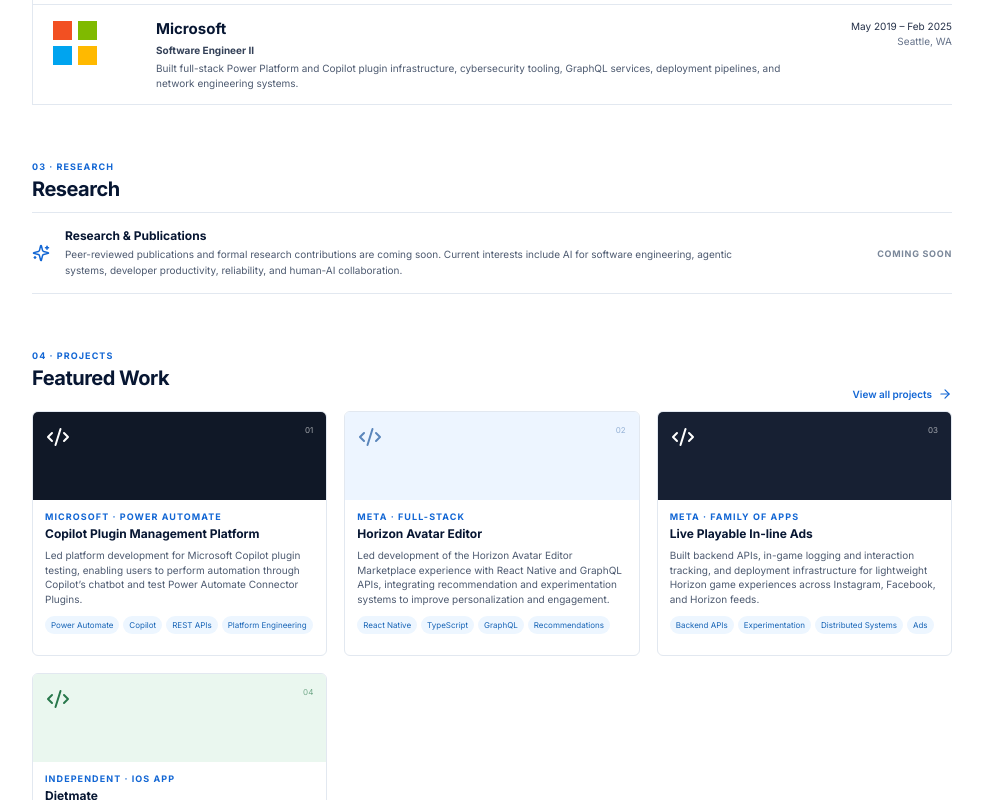
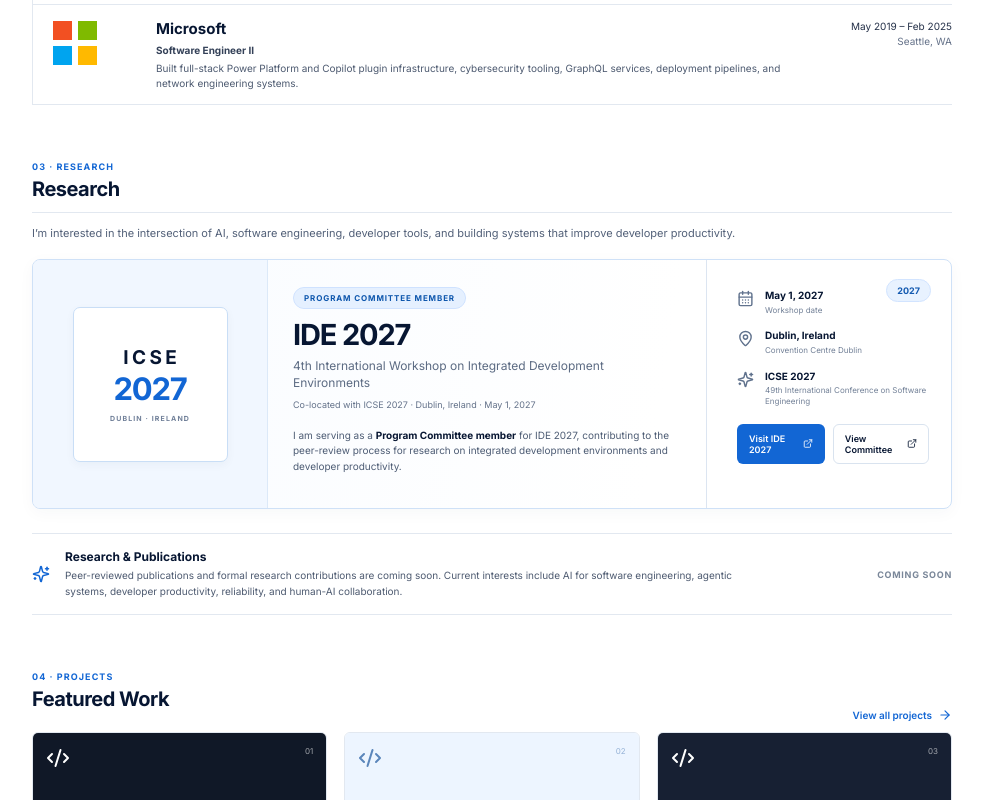
Before and after one commit to asrvstv5/portfolio, a Next.js app: page / in a window 1280 px wide. Shown: the part 860-1660 px from the top of the page, without its empty margins (148-1131 px from the left). Built offline with nearby package versions, Linux system fonts and the light colour scheme.

Commit message:
Add IDE 2027 program committee to research (#4)
* Add IDE 2027 program committee section

* Style IDE 2027 program committee card

```diff
--- a/app/globals.css
+++ b/app/globals.css
@@ -140,6 +140,158 @@
 .research { background: transparent; max-width: 920px; color: var(--text); padding-left: 0; padding-right: 0; }
 .research .section-label { color: var(--blue); }
 .research h2 { color: var(--navy); }
+.research-intro {
+  border-top: 1px solid var(--line);
+  padding: 12px 0 17px;
+  color: #526078;
+  font-size: 11px;
+  line-height: 1.55;
+}
+.committee-card {
+  display: grid;
+  grid-template-columns: 235px 1fr 245px;
+  min-height: 250px;
+  border: 1px solid #cfe1f7;
+  border-radius: 8px;
+  overflow: hidden;
+  background: linear-gradient(100deg, #f8fbff 0%, #ffffff 68%);
+  box-shadow: 0 4px 16px rgba(16, 43, 80, .035);
+  margin-bottom: 24px;
+}
+.committee-identity {
+  display: flex;
+  align-items: center;
+  justify-content: center;
+  padding: 22px;
+  background: #f1f7ff;
+  border-right: 1px solid #dce9f8;
+}
+.committee-mark {
+  width: 155px;
+  height: 155px;
+  border: 1px solid #c9def6;
+  border-radius: 7px;
+  background: white;
+  display: flex;
+  flex-direction: column;
+  align-items: center;
+  justify-content: center;
+  color: var(--navy);
+  box-shadow: 0 3px 10px rgba(16, 43, 80, .04);
+}
+.committee-mark span {
+  font-size: 19px;
+  font-weight: 700;
+  letter-spacing: .18em;
+  margin-left: .18em;
+}
+.committee-mark strong {
+  font-size: 31px;
+  line-height: 1;
+  letter-spacing: -.04em;
+  color: var(--blue);
+  margin-top: 4px;
+}
+.committee-mark small {
+  margin-top: 10px;
+  font-size: 7px;
+  font-weight: 700;
+  letter-spacing: .16em;
+  color: #718099;
+}
+.committee-main {
+  padding: 27px 25px 25px;
+}
+.committee-badge {
+  display: inline-flex;
+  align-items: center;
+  padding: 5px 10px;
+  border-radius: 999px;
+  background: #e5f0ff;
+  border: 1px solid #cfe2ff;
+  color: #0d56ad;
+  font-size: 8px;
+  font-weight: 700;
+  letter-spacing: .11em;
+}
+.committee-main h3 {
+  margin: 11px 0 2px;
+  color: var(--navy);
+  font-size: 29px;
+  line-height: 1;
+  letter-spacing: -.04em;
+}
+.committee-title {
+  margin: 8px 0 6px;
+  color: #5c6b83;
+  font-size: 12px;
+  line-height: 1.45;
+}
+.committee-meta-line {
+  margin: 0;
+  color: #64728a;
+  font-size: 9px;
+}
+.committee-description {
+  margin: 16px 0 0;
+  max-width: 580px;
+  color: #4d5c74;
+  font-size: 10px;
+  line-height: 1.55;
+}
+.committee-description strong { color: var(--navy); }
+.committee-details {
+  position: relative;
+  border-left: 1px solid #dce5f1;
+  padding: 27px 22px 20px 30px;
+}
+.committee-year {
+  position: absolute;
+  top: 19px;
+  right: 20px;
+  padding: 5px 10px;
+  border-radius: 999px;
+  background: #e8f2ff;
+  border: 1px solid #d2e4ff;
+  color: #1259b0;
+  font-size: 9px;
+  font-weight: 700;
+}
+.committee-detail {
+  display: flex;
+  align-items: flex-start;
+  gap: 11px;
+  margin: 2px 0 14px;
+  color: #62728a;
+}
+.committee-detail svg { flex: 0 0 auto; color: #60728d; margin-top: 1px; }
+.committee-detail strong {
+  display: block;
+  color: var(--navy);
+  font-size: 10px;
+  line-height: 1.35;
+}
+.committee-detail small {
+  display: block;
+  margin-top: 2px;
+  color: #728097;
+  font-size: 8px;
+  line-height: 1.35;
+}
+.committee-actions {
+  display: flex;
+  gap: 8px;
+  margin-top: 17px;
+}
+.committee-actions .button {
+  padding: 8px 11px;
+  font-size: 9px;
+}
+.committee-secondary {
+  background: white;
+  border-color: #d9e3ef;
+  color: var(--navy);
+}
 .research-placeholder {
   display: grid; grid-template-columns: auto 1fr auto; gap: 15px; align-items: center;
   border-top: 1px solid var(--line); border-bottom: 1px solid var(--line); padding: 15px 0;
@@ -189,11 +341,28 @@
   .hero-copy { padding: 38px 24px 30px; }
   .hero-art { height: 300px; }
   .about, .project-grid, .writing-grid { grid-template-columns: 1fr; gap: 20px; }
+  .committee-card { grid-template-columns: 150px 1fr; }
+  .committee-identity { padding: 18px; }
+  .committee-mark { width: 112px; height: 112px; }
+  .committee-mark span { font-size: 15px; }
+  .committee-mark strong { font-size: 25px; }
+  .committee-details { grid-column: 2; border-left: 0; border-top: 1px solid #dce5f1; padding: 18px 22px 20px; }
+  .committee-year { top: 16px; right: 20px; }
+  .committee-actions { margin-top: 10px; }
   .job { grid-template-columns: 55px 1fr; gap: 12px; }
   .job-meta { grid-column: 2; text-align: left; }
   .contact, footer { flex-direction: column; }
   .footer-right { justify-content: flex-start; }
   .footer-right small { text-align: left; }
+  .committee-card { grid-template-columns: 1fr; }
+  .committee-identity { border-right: 0; border-bottom: 1px solid #dce9f8; padding: 18px; }
+  .committee-mark { width: 120px; height: 90px; }
+  .committee-mark small { margin-top: 7px; }
+  .committee-main { padding: 22px 18px; }
+  .committee-main h3 { font-size: 26px; }
+  .committee-details { grid-column: auto; padding: 18px; }
+  .committee-actions { flex-wrap: wrap; }
+  .committee-actions .button { flex: 1; }
   .section { padding-top: 25px; padding-bottom: 25px; }
 }
 @media (max-width: 480px) {
--- a/app/page.tsx
+++ b/app/page.tsx
@@ -1,10 +1,12 @@
-import { ArrowRight, BookOpen, Cloud, Code2, Github, GraduationCap, Linkedin, Mail, Network, Sparkles, Workflow, Wrench } from 'lucide-react';
+import { ArrowRight, BookOpen, CalendarDays, Cloud, Code2, ExternalLink, Github, GraduationCap, Linkedin, Mail, MapPin, Network, Sparkles, Workflow, Wrench } from 'lucide-react';
 
 const linkedin = 'https://www.linkedin.com/in/amitesh-srivastava-b5b740105/';
 const github = 'https://github.com/asrvstv5';
 const dietmate = 'https://apps.apple.com/us/app/dietmate-app/id6503179053';
 const medium1 = 'https://medium.com/@amitesh.s.sr/planning-an-app-a-detailed-guide-a366b180e220';
 const medium2 = 'https://medium.com/@amitesh.s.sr/langchain-simplified-ad0c4b4d63e3';
+const ideWorkshop = 'https://ide-workshop.github.io/';
+const ideCommittee = 'https://conf.researchr.org/committee/icse-2027/ide-2027-papers-program-committee';
 
 const interests = [
   ['AI for Software Engineering', Sparkles], ['LLM / Agentic Software Engineering', Network], ['Developer Productivity & Tooling', Wrench],
@@ -25,7 +27,44 @@
     <section id="home" className="hero"><div className="hero-copy"><h1>Amitesh Srivastava</h1><p className="role">Software Engineer&nbsp; @ &nbsp;Meta&nbsp; | &nbsp;Formerly Microsoft<br/>UIUC Computer Engineering Alumni</p><p className="lead">I build large-scale software systems at the intersection of AI, software engineering, and developer productivity. I’m passionate about applying cutting-edge technology to solve real-world problems and contributing to the broader research and engineering community.</p><div className="actions"><a className="button primary" href="#contact">Get in touch <ArrowRight size={15}/></a><a className="button secondary" href="/resume">View my resume <ArrowRight size={15}/></a></div><div className="identity-links"><a href={linkedin}><Linkedin size={15}/> LinkedIn</a><a href={github}><Github size={15}/> GitHub</a><span><GraduationCap size={15}/> Google Scholar</span><span><span className="orcid">iD</span> ORCID</span></div></div><div className="hero-art"><img src="/uiuc-quad.jpg" alt="University of Illinois Urbana-Champaign Quad at sunset" /></div></section>
     <section id="about" className="section about"><div><div className="section-label">01 · ABOUT</div><h2>About Me</h2><p>I’m a software engineer with 7+ years of experience at Meta and Microsoft, building and scaling products used by millions of people worldwide. My work spans backend infrastructure, distributed systems, AI-powered products, and developer tooling.</p><p>I’m also deeply interested in research at the intersection of AI and software engineering, and I’m actively looking for opportunities to contribute as a peer reviewer for journals, workshops, and conferences in this space.</p><a className="text-link" href="#contact">Learn more about my background <ArrowRight size={14}/></a></div><div className="interest-card"><h3>Research Interests</h3>{interests.map(([label, Icon]) => <div className="interest" key={label as string}><Icon size={17}/><span>{label as string}</span></div>)}</div></section>
     <section id="experience" className="section"><div className="section-heading"><div><div className="section-label">02 · EXPERIENCE</div><h2>Professional Experience</h2></div><a className="text-link" href="#experience">View full experience <ArrowRight size={14}/></a></div><div className="timeline"><article className="job"><div className="company-mark meta">∞</div><div className="job-main"><h3>Meta</h3><strong>Software Engineer</strong><p>Led development across Horizon and Meta’s Family of Apps, including playable advertising experiences, AI-powered game creation, Avatar Editor Marketplace, recommendation systems, and cloud-streamed game infrastructure.</p></div><div className="job-meta">May 2025 – Present<br/><span>New York, NY</span></div></article><article className="job"><div className="company-mark ms"><i></i><i></i><i></i><i></i></div><div className="job-main"><h3>Microsoft</h3><strong>Software Engineer II</strong><p>Built full-stack Power Platform and Copilot plugin infrastructure, cybersecurity tooling, GraphQL services, deployment pipelines, and network engineering systems.</p></div><div className="job-meta">May 2019 – Feb 2025<br/><span>Seattle, WA</span></div></article></div></section>
-    <section id="research" className="section research"><div className="section-label">03 · RESEARCH</div><h2>Research</h2><div className="research-placeholder"><Sparkles size={20}/><div><h3>Research & Publications</h3><p>Peer-reviewed publications and formal research contributions are coming soon. Current interests include AI for software engineering, agentic systems, developer productivity, reliability, and human-AI collaboration.</p></div><span>Coming soon</span></div></section>
+    <section id="research" className="section research">
+      <div className="section-label">03 · RESEARCH</div>
+      <h2>Research</h2>
+      <div className="research-intro">I’m interested in the intersection of AI, software engineering, developer tools, and building systems that improve developer productivity.</div>
+
+      <article className="committee-card">
+        <div className="committee-identity">
+          <div className="committee-mark">
+            <span>ICSE</span>
+            <strong>2027</strong>
+            <small>DUBLIN · IRELAND</small>
+          </div>
+        </div>
+        <div className="committee-main">
+          <div className="committee-badge">PROGRAM COMMITTEE MEMBER</div>
+          <h3>IDE 2027</h3>
+          <p className="committee-title">4th International Workshop on Integrated Development Environments</p>
+          <p className="committee-meta-line">Co-located with ICSE 2027 · Dublin, Ireland · May 1, 2027</p>
+          <p className="committee-description">I am serving as a <strong>Program Committee member</strong> for IDE 2027, contributing to the peer-review process for research on integrated development environments and developer productivity.</p>
+        </div>
+        <div className="committee-details">
+          <span className="committee-year">2027</span>
+          <div className="committee-detail"><CalendarDays size={17}/><div><strong>May 1, 2027</strong><small>Workshop date</small></div></div>
+          <div className="committee-detail"><MapPin size={17}/><div><strong>Dublin, Ireland</strong><small>Convention Centre Dublin</small></div></div>
+          <div className="committee-detail"><Sparkles size={17}/><div><strong>ICSE 2027</strong><small>49th International Conference on Software Engineering</small></div></div>
+          <div className="committee-actions">
+            <a className="button primary" href={ideWorkshop}>Visit IDE 2027 <ExternalLink size={13}/></a>
+            <a className="button secondary committee-secondary" href={ideCommittee}>View Committee <ExternalLink size={13}/></a>
+          </div>
+        </div>
+      </article>
+
+      <div className="research-placeholder">
+        <Sparkles size={20}/>
+        <div><h3>Research & Publications</h3><p>Peer-reviewed publications and formal research contributions are coming soon. Current interests include AI for software engineering, agentic systems, developer productivity, reliability, and human-AI collaboration.</p></div>
+        <span>Coming soon</span>
+      </div>
+    </section>
     <section id="projects" className="section"><div className="section-heading"><div><div className="section-label">04 · PROJECTS</div><h2>Featured Work</h2></div><a className="text-link" href="#projects">View all projects <ArrowRight size={14}/></a></div><div className="project-grid">{projects.map((p, i) => <article className="project" key={p.title}><div className={`project-visual v${i}`}><Code2 size={24}/><span>{String(i+1).padStart(2,'0')}</span></div><div className="project-body"><div className="eyebrow">{p.eyebrow}</div><h3>{p.title}</h3><p>{p.text}</p><div className="tags">{p.tags.map(t => <span key={t}>{t}</span>)}</div>{p.title === 'Dietmate' && <a href={dietmate} className="text-link">View on App Store <ArrowRight size={13}/></a>}</div></article>)}</div></section>
     <section id="writing" className="section"><div className="section-heading"><div><div className="section-label">05 · WRITING</div><h2>Writing & Talks</h2></div><a className="text-link" href={medium1}>View all writing <ArrowRight size={14}/></a></div><div className="writing-grid"><a className="writing" href={medium1}><BookOpen size={18}/><div><h3>Planning an App: A Detailed Guide</h3><p>Thoughts on taking an app idea from planning through implementation.</p></div><ArrowRight size={16}/></a><a className="writing" href={medium2}><BookOpen size={18}/><div><h3>LangChain Simplified</h3><p>An accessible exploration of LangChain and building LLM-powered applications.</p></div><ArrowRight size={16}/></a></div></section>
     <section id="contact" className="contact"><div><div className="section-label">06 · CONTACT</div><h2>Interested in collaborating?</h2><p>I’m always open to connecting with researchers, engineers, and builders working on exciting problems at the intersection of AI and software engineering.</p></div><a className="button primary" href="mailto:amitesh.s.sr@gmail.com">Get in touch <ArrowRight size={15}/></a></section>
```
